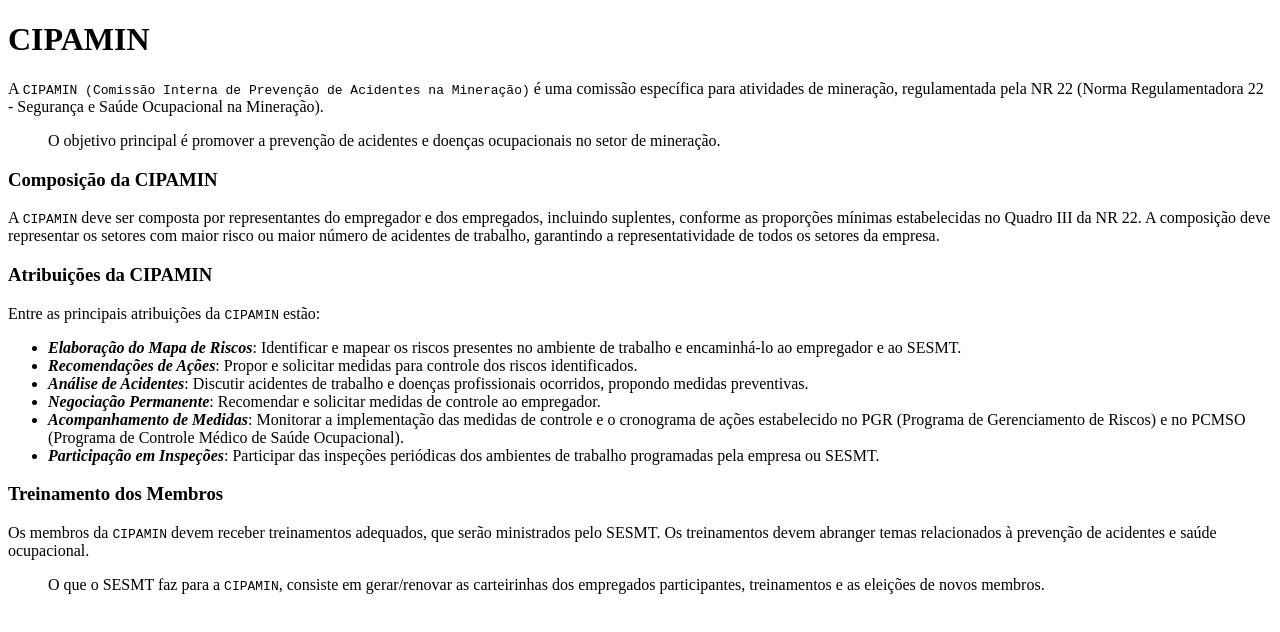
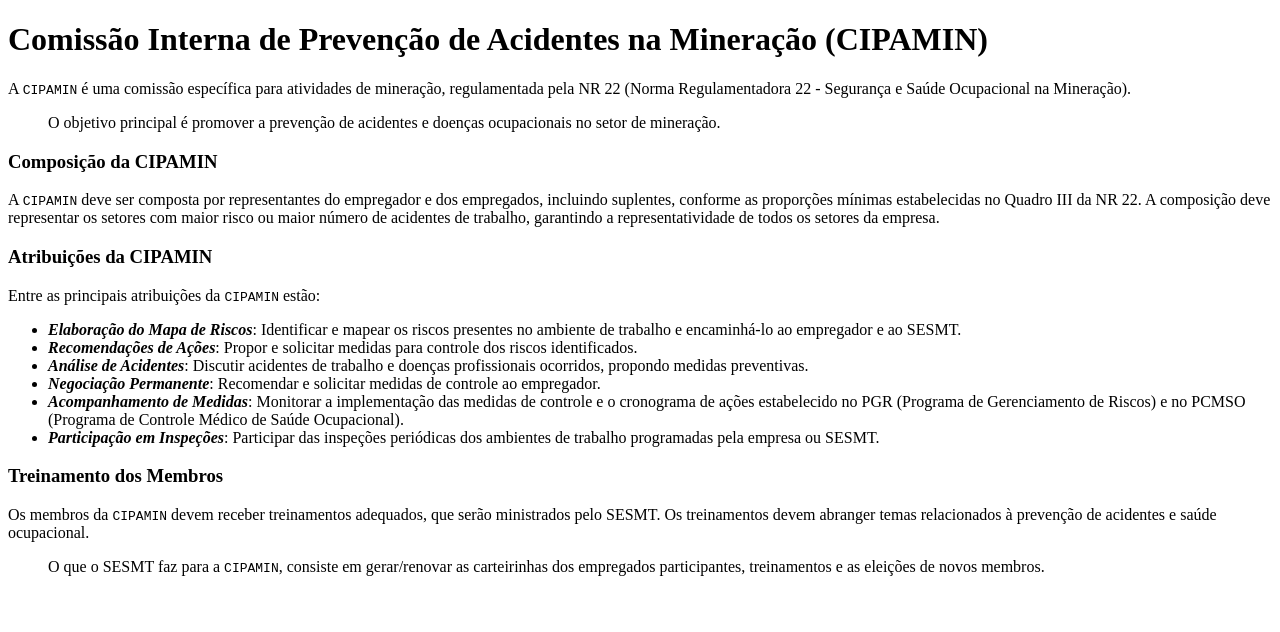
Before and after one commit to LeonardoLopesHonda/docs-site, a Next.js app: page /seguranca/cipamin in a window 1280 px wide. Shown: the top 632 px of the page. Built offline with nearby package versions, Linux system fonts and the light colour scheme.

Commit message:
refactor: put longer description on `title`

```diff
--- a/pages/seguranca/cipamin.mdx
+++ b/pages/seguranca/cipamin.mdx
@@ -1,6 +1,6 @@
-# CIPAMIN
+# Comissão Interna de Prevenção de Acidentes na Mineração (CIPAMIN)
 
-A `CIPAMIN (Comissão Interna de Prevenção de Acidentes na Mineração)` é uma comissão específica para atividades de mineração, regulamentada pela NR 22 (Norma Regulamentadora 22 - Segurança e Saúde Ocupacional na Mineração).
+A `CIPAMIN` é uma comissão específica para atividades de mineração, regulamentada pela NR 22 (Norma Regulamentadora 22 - Segurança e Saúde Ocupacional na Mineração).
 
 > O objetivo principal é promover a prevenção de acidentes e doenças ocupacionais no setor de mineração.
 
```
